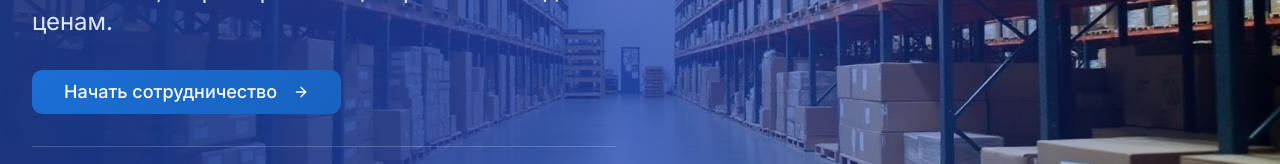
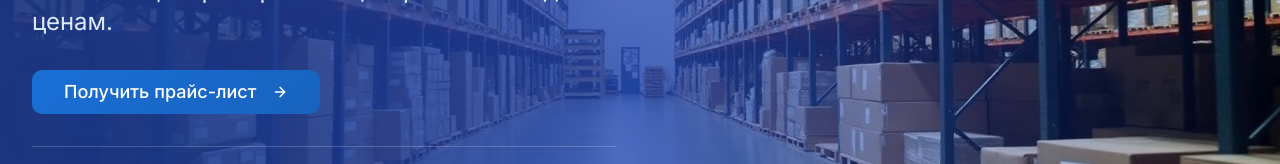
Before and after one commit to null-ai-projects/biz-bridge-landing, a React (Vite) app: page / in a window 1280 px wide. Shown: the part 412-576 px from the top of the page. Built offline with nearby package versions, Linux system fonts and the light colour scheme.

Commit message:
Изменить название кнопки
Изменено название кнопки обратной связи на "Получить прайс-лист".

```diff
--- a/src/components/Hero.tsx
+++ b/src/components/Hero.tsx
@@ -37,7 +37,7 @@ export function Hero() {
                   size="lg"
                   className="gradient-primary shadow-large hover:shadow-large hover:scale-105 transition-smooth text-lg px-8 py-4"
                 >
-                  Начать сотрудничество
+                  Получить прайс-лист
                   <ArrowRight className="ml-2 h-5 w-5" />
                 </Button>
               </ContactDialog>
```
